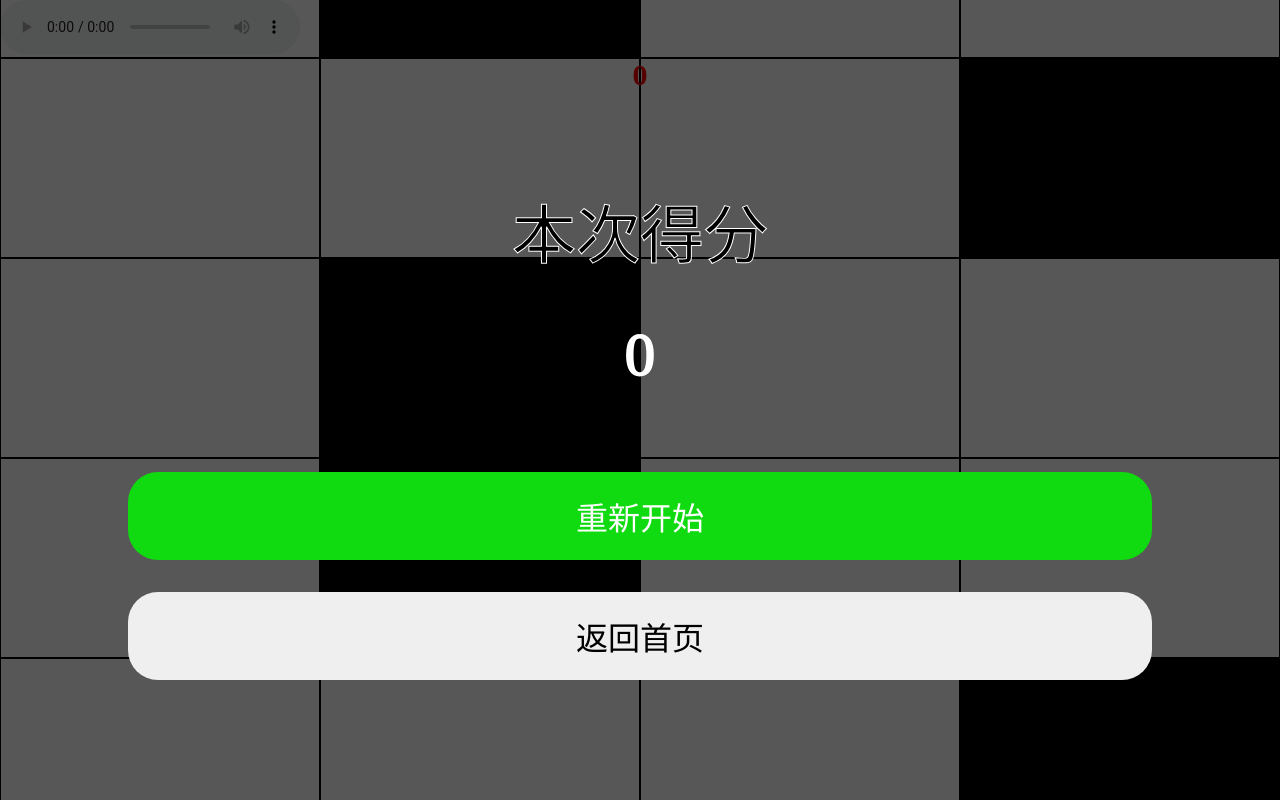
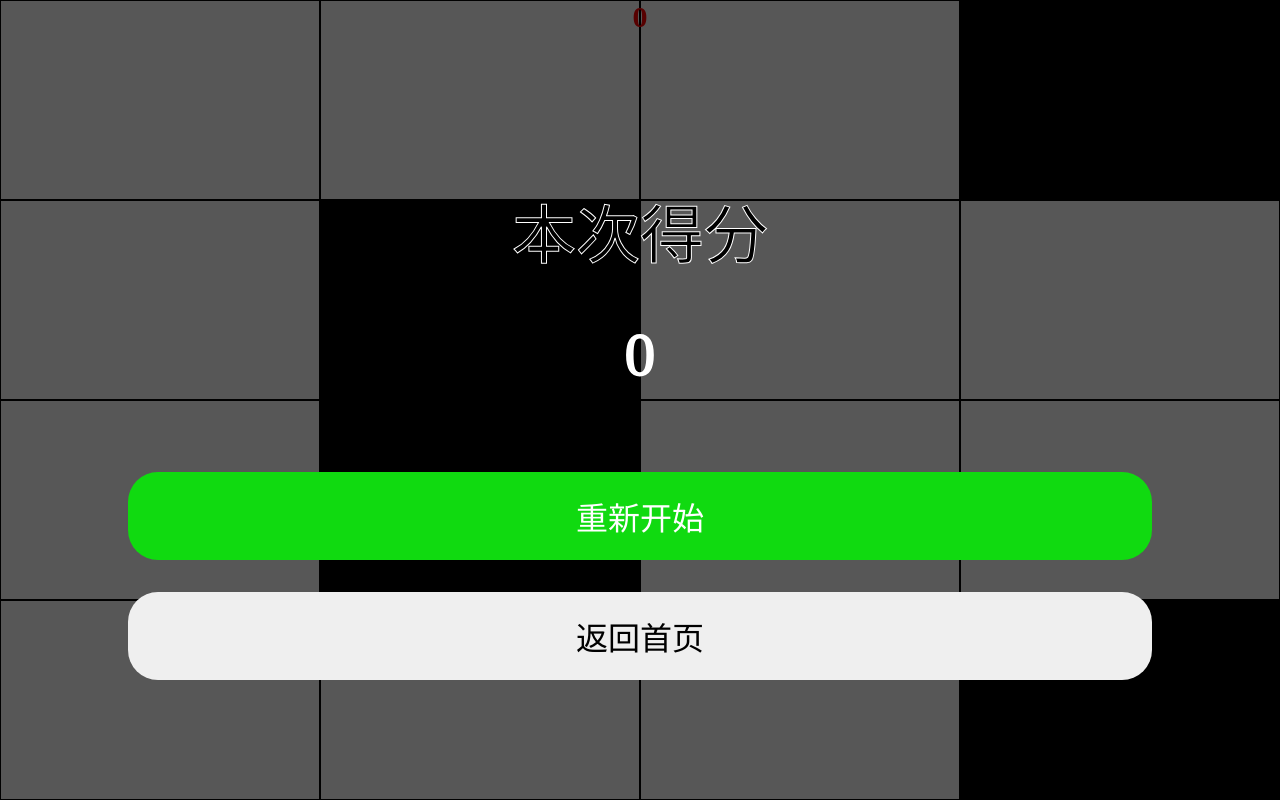
Before and after one commit to Mr-Jimy/bcbk, a plain HTML site: page index.html in a window 1280 px wide. Drawn offline with Linux system fonts and the light colour scheme.

Commit message:
modified

```diff
--- a/index.html
+++ b/index.html
@@ -7,7 +7,6 @@
 	<link rel="stylesheet" type="text/css" href="index.css">
 </head>
 <body>
-	<audio src="HR.mp3" autoplay="autoplay" controls="controls"></audio>
 	<h1 id="sc">0</h1>
 		<div id="main1">
 		</div>
```
